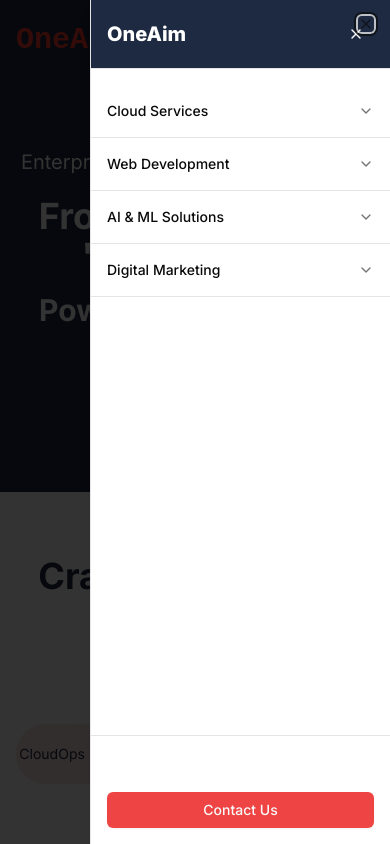
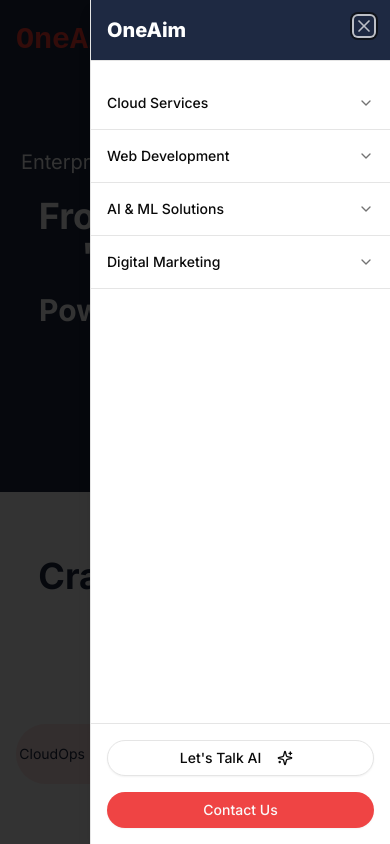
Before and after one commit to abhaykantmishra/oneaim-it-solution, a Next.js app: page / in a window 390 px wide. Both pictures are taken after a click on the button 358 px from the left and 40 px from the top of the page. Shown: the top 844 px of the page. Built offline with nearby package versions, Linux system fonts and the light colour scheme.

Commit message:
fix: added link to contact-us page

```diff
--- a/src/components/layout/footer.jsx
+++ b/src/components/layout/footer.jsx
@@ -4,7 +4,7 @@
 const footerLinks = {
   Services: ["Cloud Services", "Development Services", "Ai-Ml Services", "Digital Marketing"],
   Industries: ["Automobile", "E-Commerce", "Telecommunication", "Education", "Healthcare", "Government & Defense", "Finance & Banking" ],
-  Company: ["About", "FAQ", "Careers", "Blog"],
+  Company: ["About", "FAQ", "Careers", "Blog", "Contact"],
   Legal: ["Privacy", "Terms", "Security", "Cookies"],
 }
 
--- a/src/components/layout/header.jsx
+++ b/src/components/layout/header.jsx
@@ -263,14 +263,17 @@
           </NavigationMenu>
 
           <div className="flex items-center gap-4">
+            <Link href={'/contact'} className="p-0 m-0">
               <button
                 className="hidden md:flex md:flex-row py-[8px] px-5 main-button-blue text-nowrap"
               >
-
                 Let&apos;s Talk AI
                 <Stars className="ml-1 text-xs" />
               </button>
+            </Link>
+            <Link href={'/contact'} className="p-0 m-0">
               <button className="main-button py-2 px-5 rounded-full text-lg text-nowrap">Contact Us</button>
+            </Link>
 
             {/* Mobile Menu */}
             <Sheet open={isOpen} onOpenChange={setIsOpen}>
@@ -285,14 +288,6 @@
                     <Link href="/" className="flex-shrink-0" onClick={() => setIsOpen(false)}>
                       <p className="font-extrabold text-xl text-white">OneAim</p>
                     </Link>
-                    <Button
-                      variant="ghost"
-                      size="icon"
-                      onClick={() => setIsOpen(false)}
-                      className="text-white hover:bg-[#2a3a5f]"
-                    >
-                      <X className="h-5 w-5" />
-                    </Button>
                   </div>
 
                   <div className="flex-1 overflow-auto py-4">
@@ -372,12 +367,17 @@
                   </div>
 
                   <div className="p-4 border-t space-y-4">
-                    <button variant="outline" className="main-button-blue">
+                    <Link href={'/contact'}>
+                      <Button variant="outline" className="w-full rounded-full text-[]  py-2 text-nowrap flex flex-row justify-center mb-4">
                         Let&apos;s Talk AI
-                    </button>
-                    <Button variant="destructive" className="w-full">
+                        <Stars className="mx-2" />
+                      </Button>
+                    </Link>
+                    <Link href={'/contact'}>
+                      <Button variant="destructive" className="w-full rounded-full">
                         Contact Us
                       </Button>
+                    </Link>
                   </div>
                 </div>
               </SheetContent>
--- a/src/components/sections/company-culture.jsx
+++ b/src/components/sections/company-culture.jsx
@@ -1,6 +1,7 @@
 "use client"
 
 import { motion } from "framer-motion"
+import Link from "next/link"
 
 const employeeQuotes = [
   {
@@ -69,11 +70,11 @@
               diversity. We support our team with wellness initiatives and ensure every voice is heard. By prioritizing
               people and their well-being, we create a vibrant environment where everyone can grow and succeed together.
             </p>
-            <div className="flex md:block justify-center">
+            <Link href="/about" className="flex md:block justify-center">
             <button className="bg-[#ff3b30] text-white text-nowrap px-8 py-3 rounded-full font-medium outline outline-1 hover:bg-white hover:text-[#ff3b30] transition-colors">
                 Explore Vibrant Life @ OneAim
             </button>
-            </div>
+            </Link>
           </motion.div>
         </div>
       </div>
--- a/src/components/sections/company-stats.jsx
+++ b/src/components/sections/company-stats.jsx
@@ -2,6 +2,7 @@
 
 import { motion } from "framer-motion"
 import FlowingLinesSVG from "../ui/flowing-lines"
+import Link from "next/link"
 
 export default function CompanyStats() {
   return (
@@ -83,9 +84,11 @@
           animate={{ opacity: 1, y: 0 }}
           transition={{ duration: 0.6, delay: 0.6 }}
         >
+          <Link href="/contact">
           <button className="bg-[#ff3b30] text-white text-nowrap px-8 py-3 rounded-full font-medium outline outline-1 hover:bg-white hover:text-[#ff3b30] transition-colors">
               Get Launch Ready | Talk to Experts
           </button>
+          </Link>
         </motion.div>
       </div>
 
--- a/src/components/sections/digital-transformation.jsx
+++ b/src/components/sections/digital-transformation.jsx
@@ -1,5 +1,6 @@
 import Image from "next/image"
 import { Button } from "@/components/ui/button"
+import Link from "next/link"
 
 const challenges = [
   "Legacy Systems & Infrastructure",
@@ -38,11 +39,11 @@
                 </div>
               ))}
             </div>
-            <div className="md:w-1/2 mx-auto my-8">
+            <Link href={'/contact'} className="md:w-1/2 mx-auto my-8">
               <button className="bg-[#ff3b30] text-white text-nowrap px-8 py-3 rounded-full font-medium outline outline-1 hover:bg-white hover:text-[#ff3b30] transition-colors">
                   Achieve Digital Excellence
               </button>
-            </div>
+            </Link>
           </div>
         </div>
 
--- a/src/components/sections/workflow.jsx
+++ b/src/components/sections/workflow.jsx
@@ -1,5 +1,6 @@
 import { Card } from "@/components/ui/card"
 import { ArrowRight } from "lucide-react"
+import Link from "next/link"
 
 const steps = [
   {
@@ -38,11 +39,11 @@
             </div>
           ))}
         </div>
-        <div className="flex justify-center my-10">
+        <Link href={'/contact'} className="flex justify-center my-10">
           <button className="bg-[#ff3b30] text-white text-nowrap text-xl px-8 py-3 rounded-full font-medium outline outline-1 hover:bg-transparent transition-colors">
               What is Your Engineering Problem?
           </button>
-        </div>
+        </Link>
       </div>
     </section>
   )
--- a/src/components/ui/sheet.jsx
+++ b/src/components/ui/sheet.jsx
@@ -49,8 +49,8 @@
     <SheetOverlay />
     <SheetPrimitive.Content ref={ref} className={cn(sheetVariants({ side }), className)} {...props}>
       <SheetPrimitive.Close
-        className="absolute right-4 top-4 rounded-sm opacity-70 ring-offset-background transition-opacity hover:opacity-100 focus:outline-none focus:ring-2 focus:ring-ring focus:ring-offset-2 disabled:pointer-events-none data-[state=open]:bg-secondary">
-        <X className="h-4 w-4" />
+        className="absolute right-4 top-4 rounded-sm opacity-70  transition-opacity hover:opacity-100 focus:outline-none focus:ring-2 focus:ring-ring focus:ring-offset-2 disabled:pointer-events-none data-[state=open]:bg-secondary">
+        <X className="h-5 w-5 text-white" />
         <span className="sr-only">Close</span>
       </SheetPrimitive.Close>
       {children}
```
Lines whose indentation alone changed are shown as unchanged.
